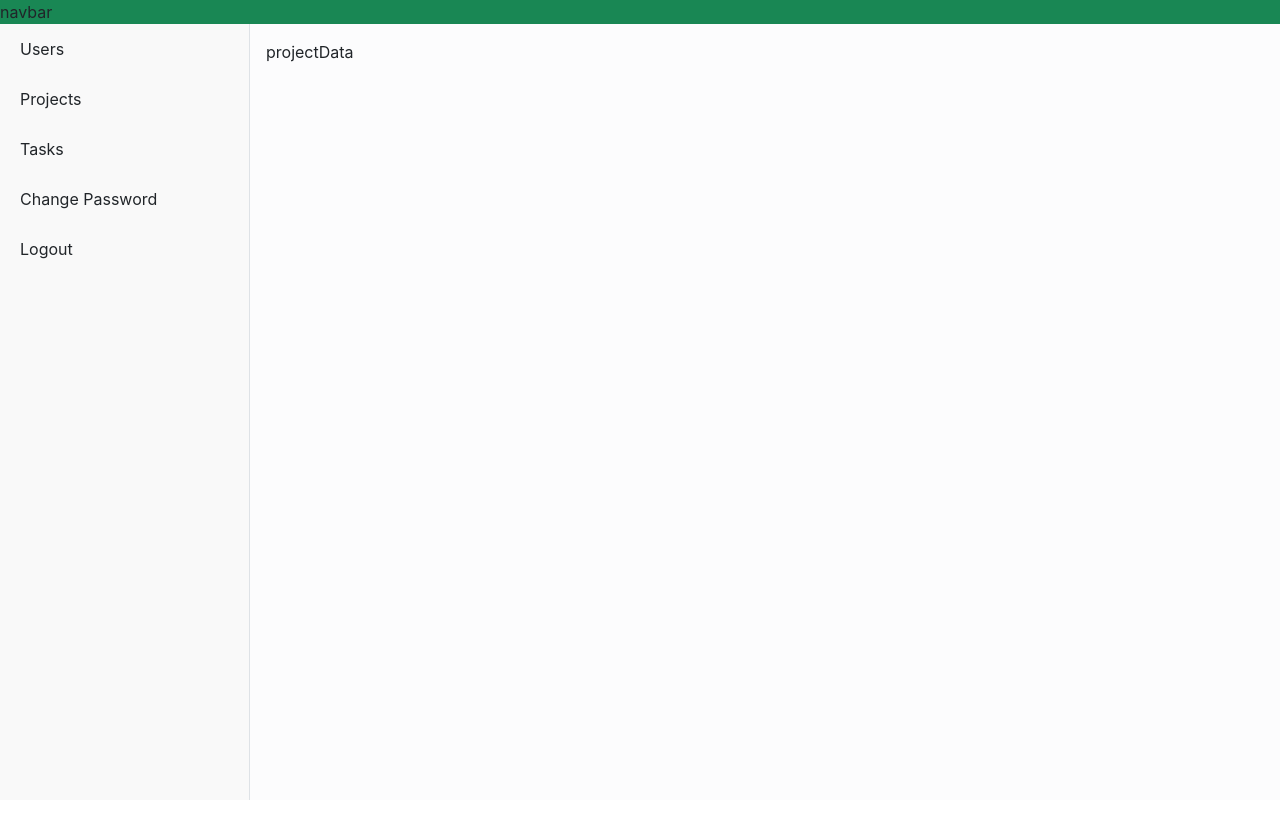
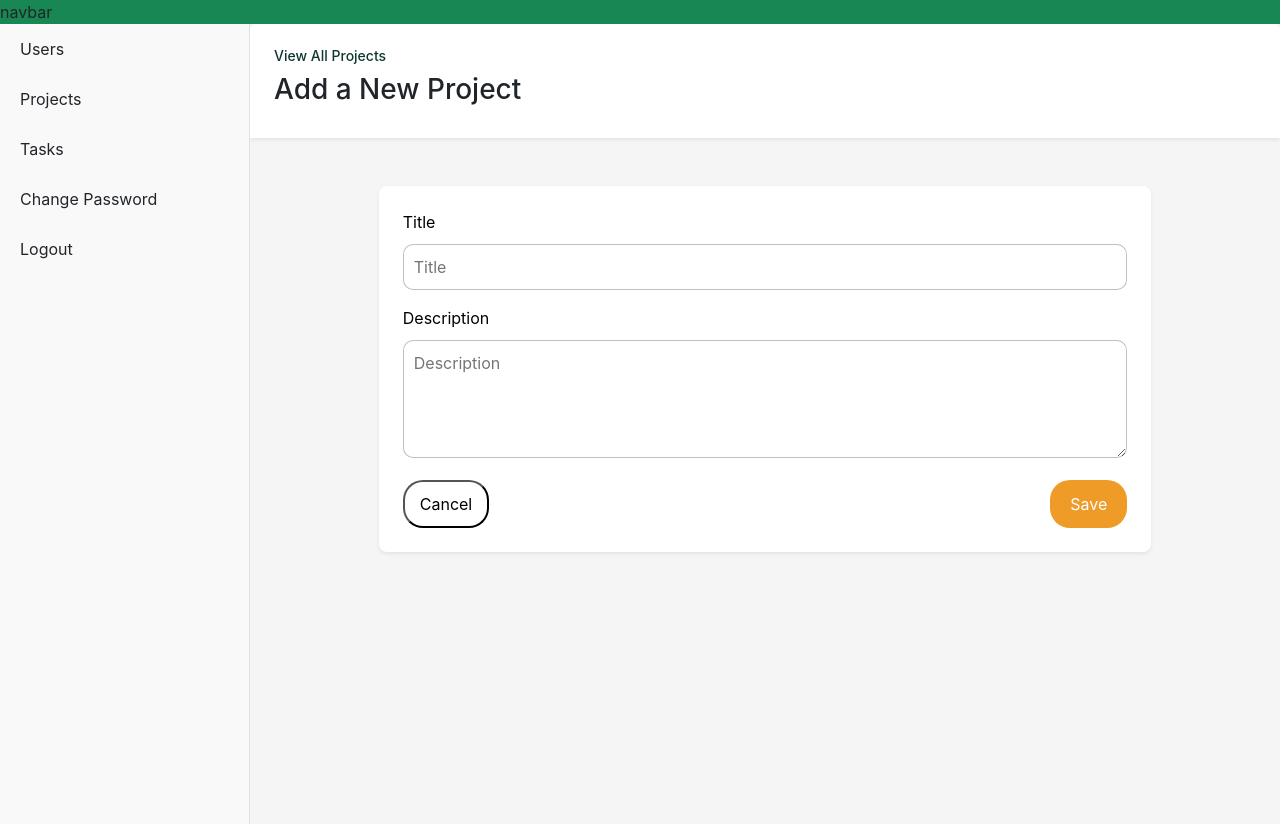
Before and after one commit to Safa-Mohammed/PMS-JSB-REACT-TEAM3, a React (Vite) app: page /dashboard/projects-data in a window 1280 px wide. Before the commit the page ends 800 px from the top, so only its background shows below. Built offline with nearby package versions, Linux system fonts and the light colour scheme; sample sign-in values are in the browser's storage.

Commit message:
modify code project list page

```diff
--- a/src/App.tsx
+++ b/src/App.tsx
@@ -56,6 +56,9 @@ function App() {
         { path: "users-list", element: <UsersList /> },
         { path: "user-view", element: <UsersView /> },
         { path: "projects-data", element: <ProjectData /> },
+        { path: "projects-data/:id", element: <ProjectData /> },
+        { path: "/dashboard/projects-data/view/:id", element: <ProjectData /> },
+        { path: "/dashboard/projects-data/edit/:id", element: <ProjectData /> },
         { path: "projects-view", element: <ProjectView /> },
         { path: "projects-list", element: <ProjectList /> },
         { path: "tasks-data", element: <TaskData /> },
--- /dev/null
+++ b/src/modules/dashboard/components/project/ProjectsData/projectData.module.css
@@ -0,0 +1,47 @@
+form-label{
+    color: aquamarine !important;
+}
+.section{
+background-color: #f5f5f5;
+}
+.title{
+    cursor: pointer;
+    color: #0E382F;
+    font-size: 14px;
+}
+.text{
+    color: black;   margin-bottom: 10px;
+
+}
+.textarea {
+  background: #ffffff;
+  border: rgba(128, 128, 128, 0.493) 0.5px solid; /* subtle gray border */
+  border-radius: 10px;
+  width: 100%;
+  padding: 10px;
+  outline: none;
+}
+
+
+.input{
+  background: #ffffff;
+  border: rgba(128, 128, 128, 0.493) 0.5px solid; /* subtle gray border */
+  border-radius: 10px;
+  width: 100%;
+  padding: 10px;
+  outline: none;
+}
+
+ .buttonSave{
+    background-color: #EF9B28;
+    color: white;
+    padding: 10px 20px;
+    border-radius: 20px;
+    border: none;
+ }
+ .buttonCancel{
+        background-color: #ffffff;
+    color: rgb(0, 0, 0);
+    padding: 10px 15px;
+    border-radius: 20px;
+ }
--- a/src/modules/dashboard/components/project/ProjectsData/projectsData.tsx
+++ b/src/modules/dashboard/components/project/ProjectsData/projectsData.tsx
@@ -1,6 +1,154 @@
+import { useEffect, useState } from "react";
+import { useForm } from "react-hook-form";
+import { useNavigate, useParams } from "react-router-dom";
+import { toast } from "react-toastify";
+import { axiosinstant, PROJECTS_URL } from "../../../../../utils/urls";
+import styles from './projectData.module.css';
+
+interface ProjectForm {
+  title: string;
+  description: string;
+}
+
+interface ProjectResponse {
+  title: string;
+  description: string;
+}
 
 export default function ProjectData() {
+  const { id } = useParams<{ id?: string }>();
+  const navigate = useNavigate();
+
+  const { register, handleSubmit, setValue } = useForm<ProjectForm>();
+
+  const [fetching, setFetching] = useState(false); // loading state for fetching data
+  const [saving, setSaving] = useState(false);     // loading state for form submission
+
+  // Determine page mode
+  const path = window.location.pathname;
+  let mode: "create" | "edit" | "view" = "create";
+  if (path.includes("/edit/")) mode = "edit";
+  if (path.includes("/view/")) mode = "view";
+
+  // Fetch project data in edit/view mode
+  useEffect(() => {
+    if ((mode === "edit" || mode === "view") && id) {
+      const fetchProject = async () => {
+        try {
+          setFetching(true);
+          const token = localStorage.getItem("token");
+          const res = await axiosinstant.get<ProjectResponse>(
+            PROJECTS_URL.VIEWPROJECT.replace("{id}", id),
+            { headers: { Authorization: `Bearer ${token}` } }
+          );
+          setValue("title", res.data?.title || "");
+          setValue("description", res.data?.description || "");
+        } catch (error) {
+          toast.error("Failed to load project data");
+        } finally {
+          setFetching(false);
+        }
+      };
+      fetchProject();
+    } else if (mode === "create") {
+      // Clear form for create mode
+      setValue("title", "");
+      setValue("description", "");
+    }
+  }, [mode, id, setValue]);
+
+  // Handle form submission
+  const onSubmit = async (data: ProjectForm) => {
+    try {
+      setSaving(true);
+      const token = localStorage.getItem("token");
+
+      if (mode === "create") {
+        await axiosinstant.post(PROJECTS_URL.CREATEPROJECT, data, {
+          headers: { Authorization: `Bearer ${token}` },
+        });
+        toast.success("Project created successfully!");
+      } else if (mode === "edit" && id) {
+        await axiosinstant.put(
+          PROJECTS_URL.UPDATEPROJECT.replace("{id}", id),
+          data,
+          { headers: { Authorization: `Bearer ${token}` } }
+        );
+        toast.success("Project updated successfully!");
+      }
+
+      navigate("/dashboard/projects-list");
+    } catch (error: any) {
+      toast.error(error.response?.data?.message || "Something went wrong");
+    } finally {
+      setSaving(false);
+    }
+  };
+
   return (
-    <div>projectData</div>
-  )
+    <div className={`d-flex justify-content-center align-items-start min-vh-100 ${styles.section}`}>
+      <div className="w-100">
+        {/* Title */}
+        <div className="p-4 text-left rounded-top bg-white shadow-sm w-100">
+          <h6
+            className={styles.title}
+            onClick={() => navigate("/dashboard/projects-list")}
+          >
+            View All Projects
+          </h6>
+          <h3>
+            {mode === "create" && "Add a New Project"}
+            {mode === "edit" && "Edit Project"}
+            {mode === "view" && "View Project"}
+          </h3>
+        </div>
+
+        {/* Form */}
+        <form
+          onSubmit={handleSubmit(onSubmit)}
+          className="p-4 rounded-3 shadow-sm border-4 border-dark w-75 m-auto mt-5 bg-white"
+        >
+          <div className="mb-3">
+            <label className={styles.text}>Title</label>
+            <input
+              {...register("title")}
+              className={styles.input}
+              placeholder="Title"
+              disabled={mode === "view" || fetching || saving}
+            />
+          </div>
+
+          <div className="mb-3">
+            <label className={styles.text}>Description</label>
+            <textarea
+              {...register("description")}
+              className={styles.textarea}
+              disabled={mode === "view" || fetching || saving}
+              rows={4}
+              placeholder="Description"
+            />
+          </div>
+
+          <div className="d-flex justify-content-between mt-3">
+            {/* Back/Cancel button */}
+            <button
+              type="button"
+              className={styles.buttonCancel}
+              onClick={() => navigate("/dashboard/projects-list")}
+              disabled={saving || fetching}
+            >
+              {mode === "view" ? "Back to List" : "Cancel"}
+            </button>
+
+            {/* Save/Submit button only in create/edit */}
+            {mode !== "view" && (
+              <button type="submit" className={styles.buttonSave} disabled={saving || fetching}>
+                {saving ? "Saving..." : "Save"}
+              </button>
+            )}
+          </div>
+        </form>
+      </div>
+    </div>
+  );
 }
--- /dev/null
+++ b/src/modules/dashboard/components/project/projectList/projectList.module.css
@@ -0,0 +1,23 @@
+.addButton{
+    background-color: #EF9B28;
+    padding: 12px 10px;
+    border: none;
+    color: white;
+    border-radius: 15px;
+}
+.tittle{
+    font-size: 28px;
+    font-weight: 500;
+    color: #4F4F4F;
+     padding-top: 10px;
+   }
+
+   .content{
+background-color: #f5f5f5;
+   }
+
+
+   .headTable {
+  background-color: #315951E5 !important;
+  color: white !important;
+}
--- a/src/modules/dashboard/components/project/projectList/projectList.tsx
+++ b/src/modules/dashboard/components/project/projectList/projectList.tsx
@@ -1,10 +1,13 @@
 import { useEffect, useState } from "react";
 import { axiosinstant, PROJECTS_URL } from "../../../../../utils/urls";
 import Table from "react-bootstrap/Table";
- import Modal from "react-bootstrap/Modal";
- import Form from "react-bootstrap/Form";
+import styles from "./projectList.module.css";
 import { toast } from "react-toastify";
 import NoData from "../../../../shared/components/noData/noData";
+import { useHref, useNavigate } from "react-router-dom";
+import Modal from "react-bootstrap/Modal";
+import Button from "react-bootstrap/Button";
+import DeletePage from "../../../../shared/components/DeleteConfirmation/deleteConfrimation";
 
 interface Project {
   id: number;
@@ -20,18 +23,13 @@ interface ProjectsResponse {
   data: any;
 }
 
-interface CreateProjectRequest {
-  title: string;
-  description: string;
-}
+export default function ProjectList() {
+  const navigate = useNavigate();
+  const createHref = useHref(`/dashboard/projects-data`);
 
-export default function ProjectList() {
   const [projects, setProjects] = useState<Project[]>([]);
-  const [showModal, setShowModal] = useState(false);
-
-  // Form fields for new project
-  const [title, setTitle] = useState("");
-  const [description, setDescription] = useState("");
+  const [showDeleteModal, setShowDeleteModal] = useState(false);
+  const [selectedProject, setSelectedProject] = useState<Project | null>(null);
 
   const getAllProjects = async () => {
     try {
@@ -43,7 +41,6 @@ export default function ProjectList() {
           params: { title: "", pageSize: 10, pageNumber: 1 },
         }
       );
-      console.log("API response:", response.data);
       setProjects(response.data.data || []);
     } catch (error) {
       console.error("Error fetching projects:", error);
@@ -55,54 +52,23 @@ export default function ProjectList() {
     getAllProjects();
   }, []);
 
-  //create new project
-  const handleClose = () => setShowModal(false);
-  const handleShow = () => setShowModal(true);
+  // delete project
+  const handleDelete = async () => {
+    if (!selectedProject) return;
 
-  const handleCreate = async () => {
     try {
       const token = localStorage.getItem("token");
-      const newProject: CreateProjectRequest = {
-        title,
-        description,
-      };
 
-      const res = await axiosinstant.post(
-        PROJECTS_URL.CREATEPROJECT,
-        newProject,
+      const res = await axiosinstant.delete(
+        PROJECTS_URL.DELETEPROJECT.replace("{id}", selectedProject.id.toString()),
         {
           headers: { Authorization: `Bearer ${token}` },
         }
       );
 
       getAllProjects();
-      handleClose();
-
-      toast.success(res.data?.message || "Project created successfully!");
-    } catch (error: any) {
-      console.error("Error creating project:", error);
-
-      const msg =
-        error.response?.data?.message ||
-        "Failed to create project. Please try again.";
-      toast.error(msg);
-    }
-  };
-
-  //delete project
-  const handleDelete = async (id: number) => {
-    try {
-      const token = localStorage.getItem("token");
-
-      // طلب حذف المشروع
-      const res = await axiosinstant.delete(
-        PROJECTS_URL.DELETEPROJECT.replace("{id}", id.toString()),
-        {
-          headers: { Authorization: `Bearer ${token}` },
-        }
-      );
-
-      getAllProjects();
+      setShowDeleteModal(false);
+      setSelectedProject(null);
 
       toast.success(res.data?.message || "Project deleted successfully!");
     } catch (error: any) {
@@ -117,27 +83,25 @@ export default function ProjectList() {
 
   return (
     <>
-      <div className="title d-flex justify-content-between p-2 align-items-center">
-        <div className="description p-2">
-          <h4 className="m-0 fs-5">Projects</h4>
+      <div className="d-flex justify-content-between bg-primary p-4 shadow-sm bg-transparent">
+        <div>
+          <h4 className={styles.tittle}>Projects</h4>
         </div>
-        <button
-          className="btn btn-success me-2 rounded-5 px-4 py-2"
-          onClick={handleShow}
-        >
+
+        <button className={styles.addButton} onClick={() => navigate(createHref)}>
           Add New Project
         </button>
       </div>
 
-      <div>
+      <div className={`p-4 vh-100 ${styles.content}`}>
         <Table striped bordered hover responsive>
           <thead>
             <tr>
-              <th>Title</th>
-              <th>Description</th>
-              <th>Date Created</th>
-              <th>Last Modified</th>
-              <th>Actions</th>
+              <th className={styles.headTable}>Title</th>
+              <th className={styles.headTable}>Description</th>
+              <th className={styles.headTable}>Date Created</th>
+              <th className={styles.headTable}>Last Modified</th>
+              <th className={styles.headTable}>Actions</th>
             </tr>
           </thead>
 
@@ -158,18 +122,33 @@ export default function ProjectList() {
                     {new Date(project.modificationDate).toLocaleDateString()}
                   </td>
                   <td>
-                    <button className="btn btn-sm">
+                    <button
+                      className="btn btn-sm"
+                      onClick={() =>
+                        navigate(`/dashboard/projects-data/edit/${project.id}`)
+                      }
+                    >
                       <i className="fas fa-edit"></i>
                     </button>
+
                     <button
-                      className="btn btn-sm btn-danger ms-1"
-                      onClick={() => handleDelete(project.id)}
+                      className="btn btn-sm ms-1"
+                      onClick={() =>
+                        navigate(`/dashboard/projects-data/view/${project.id}`)
+                      }
+                    >
+                      <i className="fas fa-eye"></i>
+                    </button>
+
+                    {/* Delete with modal confirm */}
+                    <button
+                      className="btn btn-sm ms-1"
+                      onClick={() => {
+                        setSelectedProject(project);
+                        setShowDeleteModal(true);
+                      }}
                     >
                       <i className="fas fa-trash"></i>
-                    </button>
-
-                    <button className="btn btn-sm ">
-                      <i className="fas fa-eye"></i>
                     </button>
                   </td>
                 </tr>
@@ -177,48 +156,35 @@ export default function ProjectList() {
             )}
           </tbody>
         </Table>
-       <Modal  >
-  <Modal.Header  >
-    <Modal.Title  >Create New Project</Modal.Title>
+      </div>
+
+      {/* Delete Confirmation Modal */}
+{/* Delete Confirmation Modal */}
+<Modal
+  show={showDeleteModal}
+  onHide={() => setShowDeleteModal(false)}
+  centered
+>
+  <Modal.Header closeButton>
+    <Modal.Title>Confirm Delete</Modal.Title>
   </Modal.Header>
 
   <Modal.Body>
-    <Form>
-      <Form.Group  >
-        <Form.Label  >Title</Form.Label>
-        <input
-          type="text"
-          value={title}
-          onChange={(e) => setTitle(e.target.value)}
-          placeholder="Enter project title"
-
-        />
-      </Form.Group>
-
-      <Form.Group >
-        <Form.Label  >Description</Form.Label>
-        <textarea
-          rows={3}
-          value={description}
-          onChange={(e) => setDescription(e.target.value)}
-          placeholder="Enter project description"
-
-        />
-      </Form.Group>
-    </Form>
+    {selectedProject && (
+      <DeletePage deleteItem={selectedProject.title} />
+    )}
   </Modal.Body>
 
   <Modal.Footer>
-    <button onClick={handleClose}  >
-      Close
-    </button>
-    <button onClick={handleCreate}  >
-      Save Project
-    </button>
+    <Button variant="secondary" onClick={() => setShowDeleteModal(false)}>
+      Cancel
+    </Button>
+    <Button variant="danger" onClick={handleDelete}>
+      Delete
+    </Button>
   </Modal.Footer>
 </Modal>
 
-      </div>
     </>
   );
 }
--- a/src/modules/shared/components/MasterLayout/MasterLayout.tsx
+++ b/src/modules/shared/components/MasterLayout/MasterLayout.tsx
@@ -15,10 +15,10 @@ export default function MasterLayout() {
       {/* Main area: Sidebar + Content */}
       <div className="d-flex flex-grow-1">
         {/* Sidebar on left */}
-        <Sidebar className="bg-light border-end" />
+        <Sidebar className="bg-light border-end fixed-bottom" />
 
         {/* Page content on right */}
-        <main className="flex-grow-1 p-3 bg-light-subtle">
+        <main className="flex-grow-1  bg-light-subtle">
           <Outlet />
         </main>
       </div>
--- /dev/null
+++ b/src/modules/shared/components/sideBar/sideBar.module.css
@@ -0,0 +1,41 @@
+.sidebar {
+  background-color: #083832 !important; /* dark green background */
+  height: 100vh;
+  border-right: none;
+}
+
+/* Menu items */
+.menuItem {
+  color: #ffffff;
+  font-size: 14px;
+  padding: 12px 20px;
+  transition: all 0.3s ease;
+  display: flex;
+  align-items: center;
+}
+
+/* Hover effect */
+.menuItem:hover {
+  background-color: rgba(255, 166, 0, 0.2);
+  color: #f2a900;
+  border-radius: 8px;
+}
+
+/* Active item */
+.active {
+  background-color: rgba(255, 166, 0, 0.2);
+  color: #f2a900;
+  border-radius: 8px;
+}
+
+/* Stick last items at bottom */
+.menu {
+  display: flex;
+  flex-direction: column;
+  height: 100%;
+}
+
+.bottomItem {
+  margin-top: auto;
+  border-top: 1px solid rgba(255, 255, 255, 0.1);
+}
--- a/src/utils/urls.tsx
+++ b/src/utils/urls.tsx
@@ -19,5 +19,8 @@ export const EMPLOYEIES_URL={
 export const PROJECTS_URL={
     GETALLPROJECT:`/Project`,
     CREATEPROJECT:`/Project`,
-     DELETEPROJECT:`/Project/{id}`,
+    DELETEPROJECT:`/Project/{id}`,
+      UPDATEPROJECT:`/Project/{id}`,
+        VIEWPROJECT:`/Project/{id}`,
+
 }
```
Also changed, not shown: src/modules/shared/components/sideBar/sideBar.tsx (line endings or trailing spaces).
